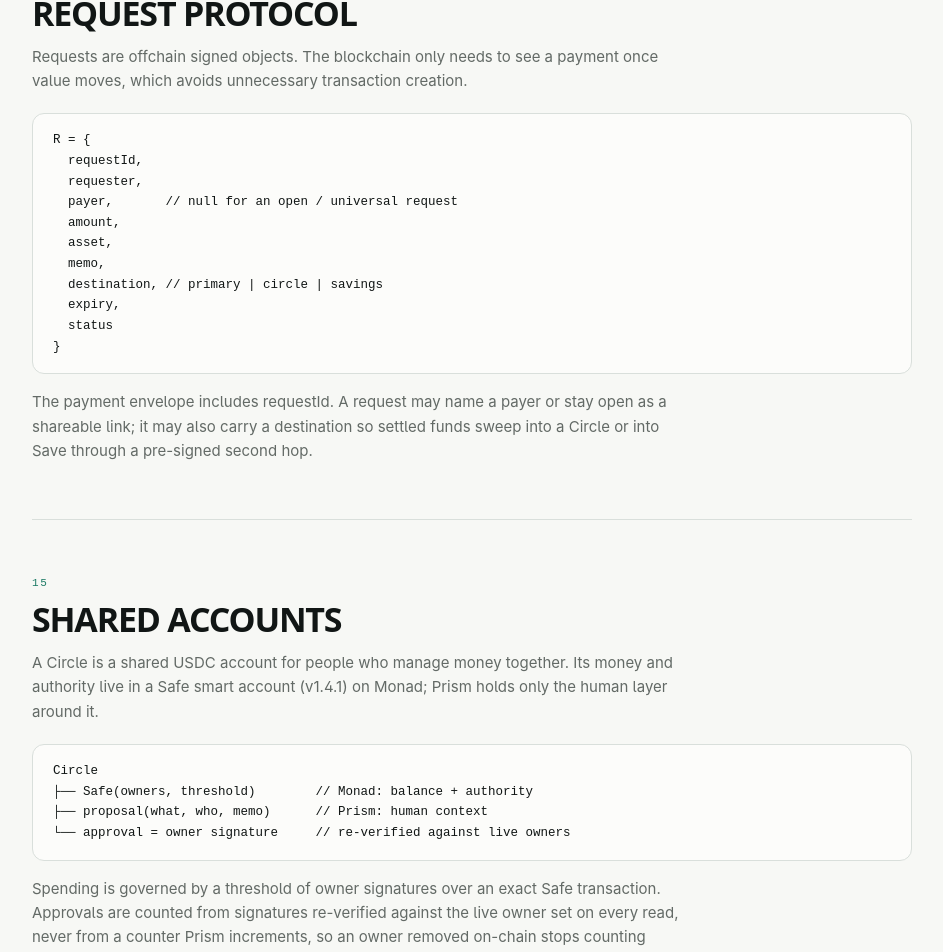
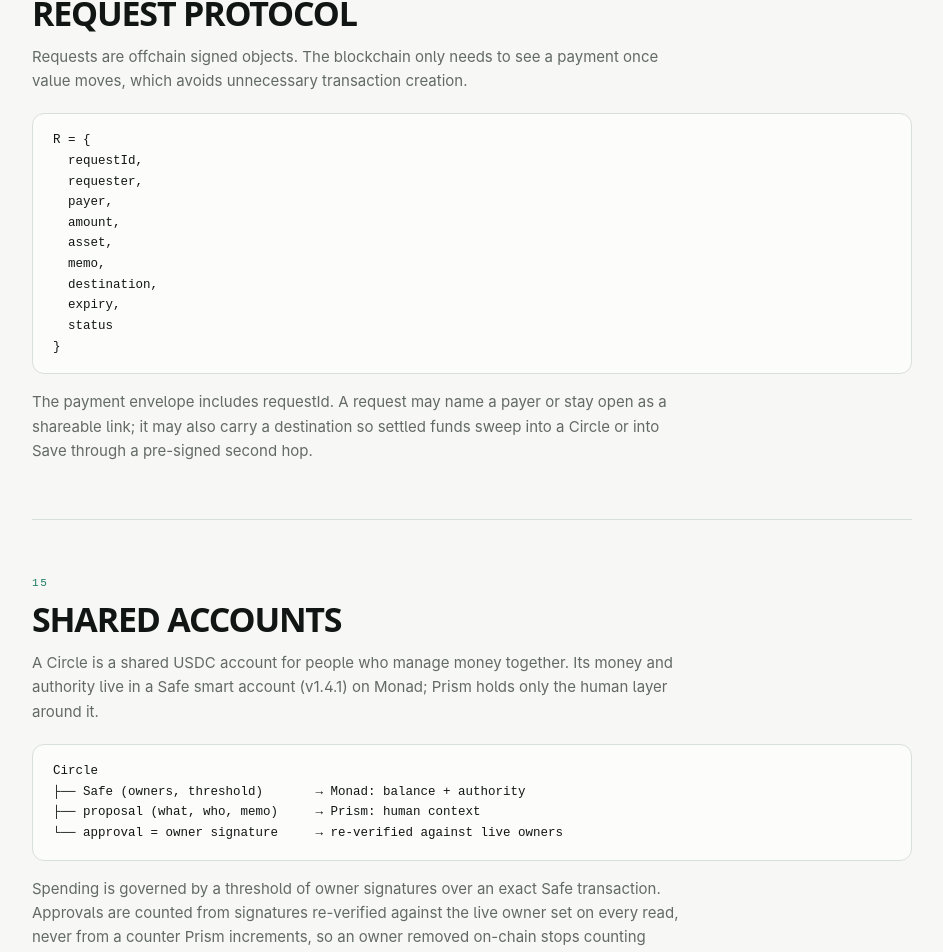
Before and after one commit to cybort360/prism-web, a React (Vite) app: page /whitepaper in a window 1280 px wide. Shown: the part 7771-8723 px from the top of the page, without its empty margins (320-1263 px from the left). Built offline with nearby package versions, Linux system fonts and the light colour scheme; a web font is replaced by a local one.

Commit message:
whitepaper: drop // comment-style text from code blocks (use → arrows)

```diff
--- a/src/components/prism/Whitepaper.tsx
+++ b/src/components/prism/Whitepaper.tsx
@@ -269,11 +269,11 @@
         <Pre>{`R = {
   requestId,
   requester,
-  payer,       // null for an open / universal request
+  payer,
   amount,
   asset,
   memo,
-  destination, // primary | circle | savings
+  destination,
   expiry,
   status
 }`}</Pre>
@@ -289,9 +289,9 @@
           smart account (v1.4.1) on Monad; Prism holds only the human layer around it.
         </P>
         <Pre>{`Circle
-├── Safe(owners, threshold)        // Monad: balance + authority
-├── proposal(what, who, memo)      // Prism: human context
-└── approval = owner signature     // re-verified against live owners`}</Pre>
+├── Safe (owners, threshold)       → Monad: balance + authority
+├── proposal (what, who, memo)     → Prism: human context
+└── approval = owner signature     → re-verified against live owners`}</Pre>
         <P>
           Spending is governed by a threshold of owner signatures over an exact Safe transaction. Approvals are counted
           from signatures re-verified against the live owner set on every read, never from a counter Prism increments, so
```
